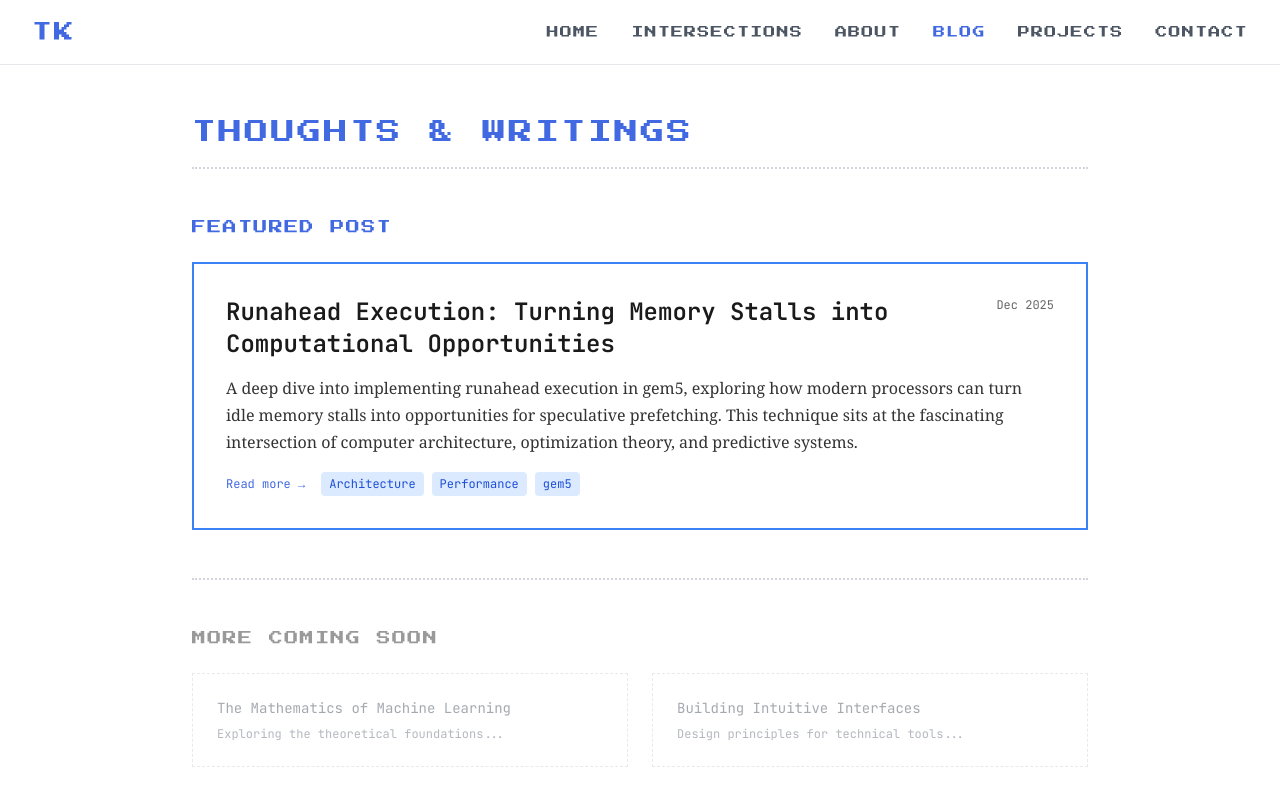
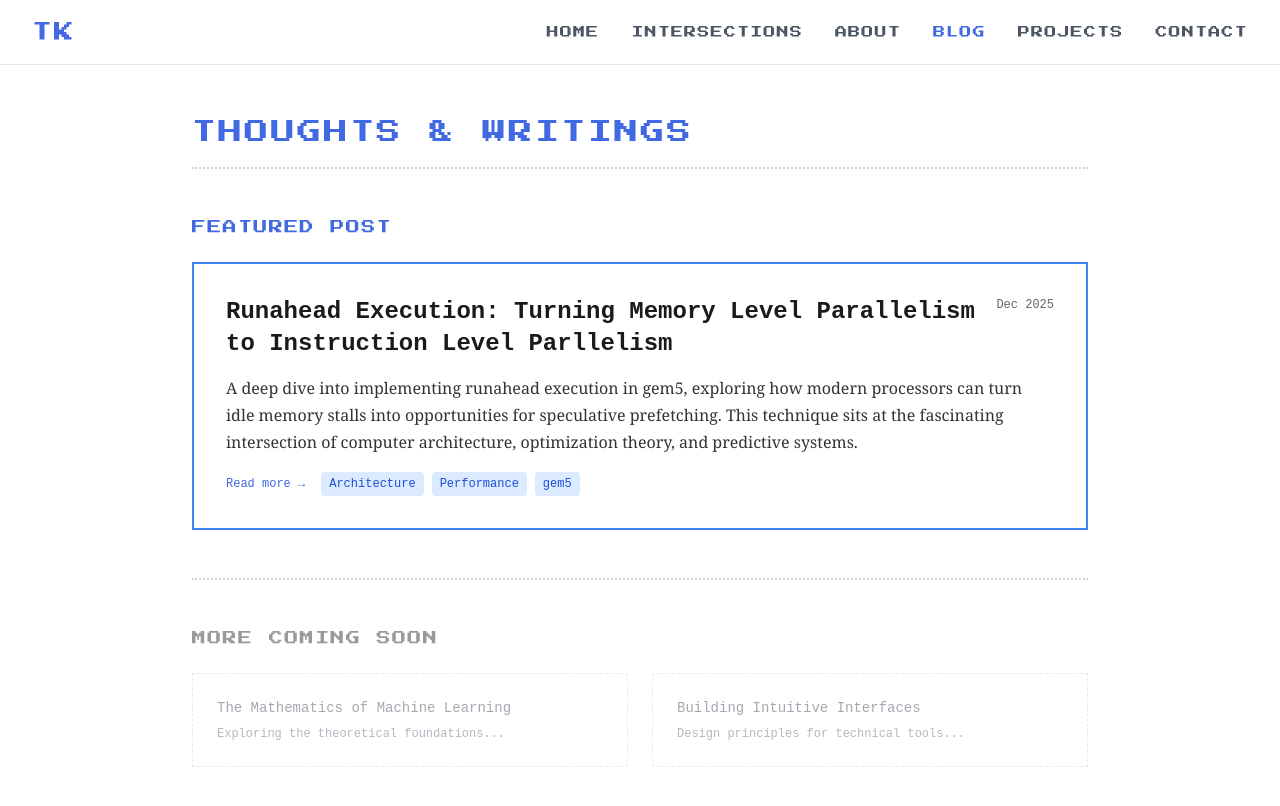
Before and after one commit to ThomasKidane/portfolio2, a React (Vite) app: page /blog in a window 1280 px wide. Shown: the top 806 px of the page. Built offline with nearby package versions, Linux system fonts and the light colour scheme.

Commit message:
Changed wordig of Blog

```diff
--- a/index.html
+++ b/index.html
@@ -7,7 +7,7 @@
     <meta name="viewport" content="width=device-width, initial-scale=1.0" />
     <link rel="preconnect" href="https://fonts.googleapis.com">
     <link rel="preconnect" href="https://fonts.gstatic.com" crossorigin>
-    <link href="https://fonts.googleapis.com/css2?family=Press+Start+2P&display=swap" rel="stylesheet">
+    <link href="https://fonts.googleapis.com/css2?family=Press+Start+2P&family=Space+Mono:ital,wght@0,400;0,700;1,400;1,700&family=IBM+Plex+Mono:ital,wght@0,300;0,400;0,500;0,600;0,700;1,300;1,400&display=swap" rel="stylesheet">
     <title>Thomas Kidane - Portfolio</title>
   </head>
   <body>
--- a/src/index.css
+++ b/src/index.css
@@ -1,5 +1,3 @@
-@import url('https://fonts.googleapis.com/css2?family=Press+Start+2P&display=swap');
-@import url('https://fonts.googleapis.com/css2?family=JetBrains+Mono:wght@300;400;500;600;700&display=swap');
 @tailwind base;
 @tailwind components;
 @tailwind utilities;
@@ -8,6 +6,11 @@
   body {
     background-color: white;
     color: rgb(17 24 39);
+    font-family: 'Space Mono', 'IBM Plex Mono', monospace;
+  }
+
+  /* For serif text sections */
+  .serif-body {
     font-family: Georgia, serif;
   }
 }
@@ -18,6 +21,11 @@
     color: #4169E1;
     letter-spacing: 0.1em;
     line-height: 1.5;
+  }
+
+  .departure-mono {
+    font-family: 'Space Mono', 'IBM Plex Mono', monospace;
+    letter-spacing: -0.02em;
   }
 
   .dotted-separator {
--- a/src/pages/Blog.tsx
+++ b/src/pages/Blog.tsx
@@ -45,7 +45,7 @@ export function Blog() {
                     lineHeight: '1.3'
                   }}
                 >
-                  Runahead Execution: Turning Memory Stalls into Computational Opportunities
+                  Runahead Execution: Turning Memory Level Parallelism to Instruction Level Parllelism
                 </h3>
                 <span
                   style={{
--- a/tailwind.config.js
+++ b/tailwind.config.js
@@ -10,6 +10,9 @@ export default {
         'pixel': ['"Press Start 2P"', 'monospace'],
         'serif': ['Georgia', 'serif'],
         'mono': ['"JetBrains Mono"', 'monospace'],
+        'departure': ['"Space Mono"', '"IBM Plex Mono"', 'monospace'],
+        'space': ['"Space Mono"', 'monospace'],
+        'ibm': ['"IBM Plex Mono"', 'monospace'],
       },
       colors: {
         primary: {
```
